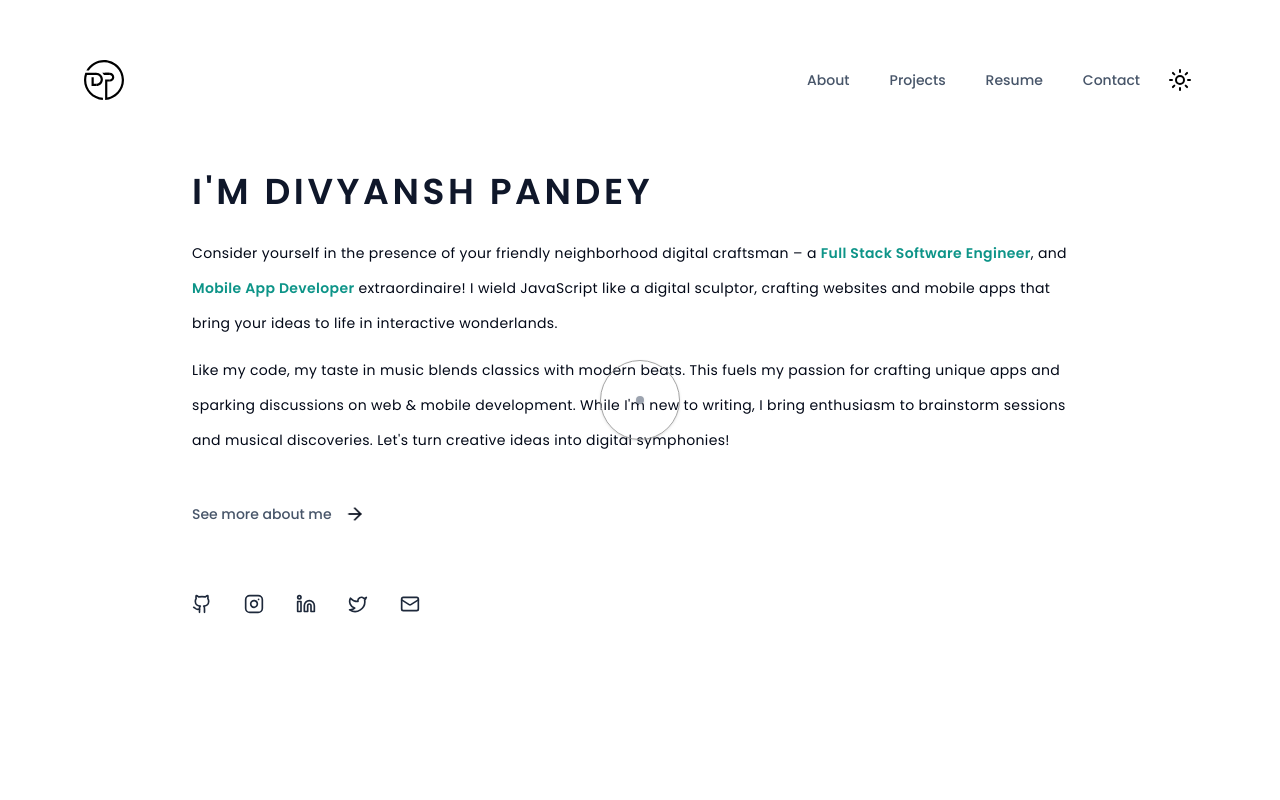
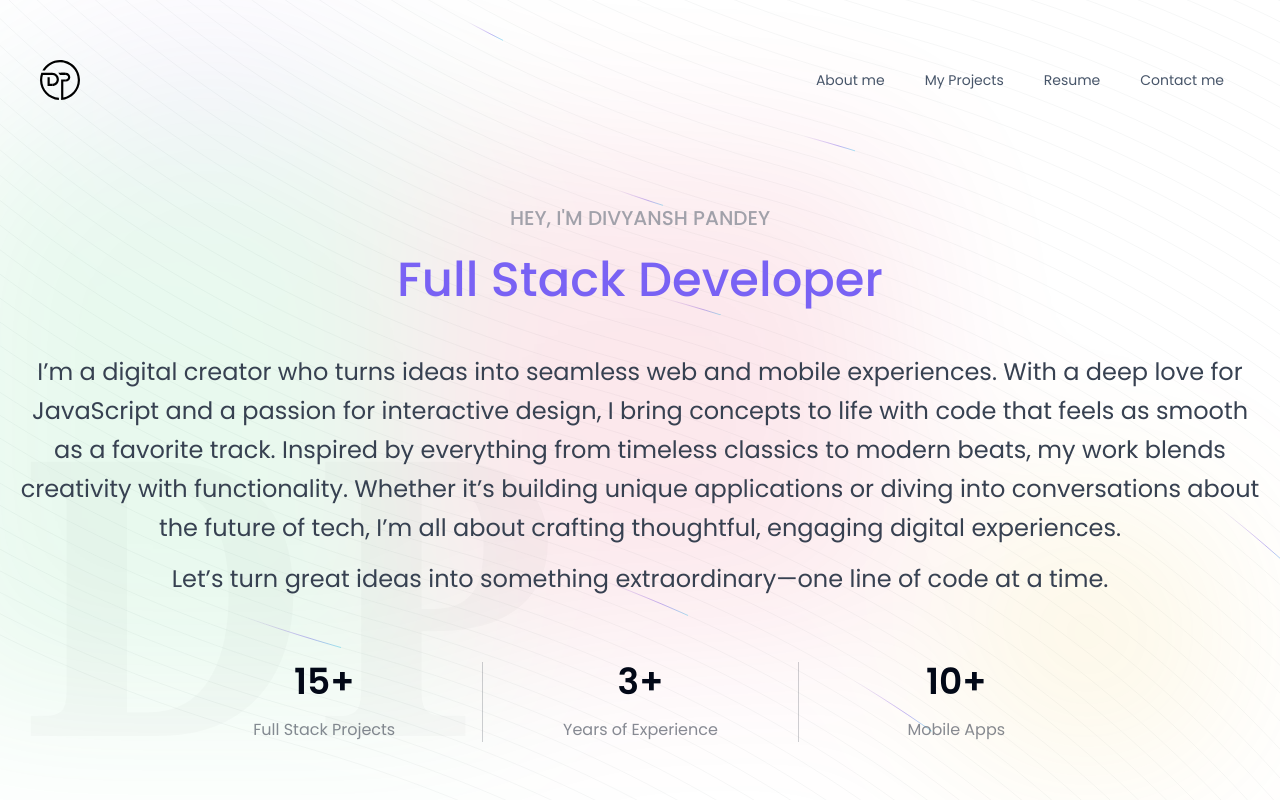
Before and after one commit to inevitableDivu/portfolio, a Next.js app: page / in a window 1280 px wide. Built offline with nearby package versions, Linux system fonts and the light colour scheme.

Commit message:
Feat: enhance navigation and add footer component; update styles and content

```diff
--- a/components/animation-wrapper.tsx
+++ b/components/animation-wrapper.tsx
@@ -3,7 +3,7 @@ import React, { useEffect, useMemo, useState } from "react";
 import { Variants, motion } from "framer-motion";
 import { curve, text, translate } from "@/lib/animate";
 import { useRouter } from "next/router";
-import { navigation } from "./navbar";
+import { navigation, Routes } from "./navbar";
 
 const anim = (variants: Variants) => {
 	return {
@@ -15,6 +15,16 @@ const anim = (variants: Variants) => {
 };
 
 const CURVE_INDEX = 300;
+
+function getRouteName(route: string) {
+	return (
+		Object.values(navigation).filter((nav) => {
+			const href = nav.mapRouteTo ?? nav.href;
+			if (route === href) return true;
+			return false;
+		})[0].name ?? "Home"
+	);
+}
 
 function Wrapper({ children }: React.PropsWithChildren) {
 	const [dimensions, setDimensions] = useState({ height: 0, width: 0 });
@@ -57,14 +67,12 @@ function Wrapper({ children }: React.PropsWithChildren) {
 	}, [dimensions.height, dimensions.width]);
 
 	return (
-		<div className="max-w-2xl sm:max-w-xl md:max-w-2xl lg:max-w-4xl mx-auto my-12 md:my-0 flex flex-col z-20 pb-20 sm:pb-0">
+		<div className="flex-1 max-w-2xl sm:max-w-xl md:max-w-2xl lg:max-w-none mx-auto my-12 md:my-0 flex flex-col z-20 pb-20 sm:pb-0 text-center">
 			<motion.p
 				className="fixed inset-0 text-white flex items-center justify-center z-[999999] text-xl lg:text-3xl font-semibold"
 				{...anim(text)}
 			>
-				<span className="mx-auto my-auto">
-					{navigation[router.route as keyof typeof navigation].name}
-				</span>
+				<span className="mx-auto my-auto">{getRouteName(router.route)}</span>
 			</motion.p>
 			{dimensions.width < 1 && (
 				<motion.div
--- /dev/null
+++ b/components/footer.tsx
@@ -0,0 +1,12 @@
+import React from "react";
+import SocialButtons from "./social.button";
+
+function Footer() {
+	return (
+		<div className="flex items-center justify-center mt-10 pb-10">
+			<SocialButtons />
+		</div>
+	);
+}
+
+export default Footer;
--- a/components/link.tsx
+++ b/components/link.tsx
@@ -36,7 +36,7 @@ function CustomLink({
 				<span
 					id="cardHover"
 					className={cn(
-						"text-xs xl:text-sm relative group font-medium text-slate-600 dark:text-slate-300",
+						"text-xs xl:text-sm relative group text-slate-600 dark:text-slate-300",
 						className
 					)}
 				>
--- a/components/navbar.tsx
+++ b/components/navbar.tsx
@@ -12,16 +12,33 @@ import CustomLink from "./link";
 import { useRouter } from "next/router";
 import { useTheme } from "./context/theme.provider";
 
-export const navigation = {
-	"/": { name: "Home", href: "/" },
-	"/about": { name: "About", href: "/about" },
-	"/projects": { name: "Projects", href: "/projects" },
-	"/resume": {
+export type Routes = "home" | "about" | "projects" | "resume" | "contact";
+
+export type NavigationType = {
+	[key in Routes]: {
+		hideFromNav: boolean;
+		name: string;
+		href: `/${Routes}`;
+		target?: string;
+		mapRouteTo?: string;
+	};
+};
+
+// export type RoutesType =
+
+export const navigation: NavigationType = {
+	home: { hideFromNav: true, name: "Home", href: "/home", mapRouteTo: "/" },
+	about: { hideFromNav: false, name: "About me", href: "/about" },
+	projects: { hideFromNav: false, name: "My Projects", href: "/projects" },
+	resume: {
+		hideFromNav: false,
 		name: "Resume",
-		href: "https://drive.google.com/file/d/16CrTWivHQH0rWxZTlo_BfVjh4XJXjKsX/view?usp=sharing",
+		href: "/resume",
+		mapRouteTo:
+			"https://drive.google.com/file/d/16CrTWivHQH0rWxZTlo_BfVjh4XJXjKsX/view?usp=sharing",
 		target: "_blank",
 	},
-	"/contact": { name: "Contact", href: "/contact" },
+	contact: { hideFromNav: false, name: "Contact me", href: "/contact" },
 };
 
 type ThemeProp = {
@@ -31,7 +48,7 @@ type ThemeProp = {
 function Navbar() {
 	const pathname = usePathname();
 	return (
-		<nav className="flex items-center justify-between lg:px-5 p-0 sm:pt-6 md:py-10 sm:max-w-xl mx-auto md:max-w-none transition-all duration-150 z-30">
+		<nav className="w-full flex items-center justify-between lg:px-5 p-0 sm:pt-6 md:py-10 sm:max-w-xl mx-auto md:max-w-none transition-all duration-150 z-30">
 			<div className="z-10 flex-shrink-0">
 				<Link href="/" className={pathname === "/" ? "pointer-events-none" : ""}>
 					<Logo className="h-10 w-10 text-black dark:text-white" />
@@ -41,12 +58,14 @@ function Navbar() {
 				<ul className="flex gap-2 items-center" id="cardHover">
 					<AnimatePresence mode="sync" presenceAffectsLayout>
 						{Object.values(navigation).map((nav) =>
-							nav.href !== "/" ? (
+							!nav.hideFromNav ? (
 								<CustomLink
 									key={nav.href}
-									{...nav}
+									href={nav.mapRouteTo || nav.href}
+									target={nav.target}
+									passHref
 									className={cn("px-4 py-3", {
-										hidden: pathname === nav.href,
+										"font-semibold": pathname === nav.href,
 									})}
 								>
 									{nav.name}
@@ -54,8 +73,6 @@ function Navbar() {
 							) : null
 						)}
 					</AnimatePresence>
-
-					<ThemeButton />
 				</ul>
 			</div>
 			<div className="md:hidden">
@@ -66,7 +83,6 @@ function Navbar() {
 }
 
 const ThemeButton = (props: ThemeProp) => {
-	const ref = useRef<boolean>(true);
 	const { theme, setTheme } = useTheme();
 	const isDark = theme === "dark";
 
@@ -84,7 +100,7 @@ const ThemeButton = (props: ThemeProp) => {
 		<button
 			onClick={() => setTheme(isDark ? "light" : "dark")}
 			className={cn(
-				"h-8 w-8 rounded-full overflow-hidden text-black dark:text-white",
+				"h-8 w-8 rounded-full overflow-hidden text-black dark:text-white hidden md:inline",
 				props.color
 			)}
 		>
@@ -143,14 +159,14 @@ export const Sidebar = () => {
 		let container = document.getElementById("content_container");
 		if (container) {
 			if (isOpen) {
-				container.style.overflow = "hidden";
+				container.style.overflowY = "hidden";
 			} else {
-				container.style.overflow = "auto";
+				container.style.overflowY = "auto";
 			}
 		}
 
 		return () => {
-			if (container) container.style.overflow = "auto";
+			if (container) container.style.overflowY = "auto";
 		};
 	}, [isOpen]);
 
--- a/constants/data.ts
+++ b/constants/data.ts
@@ -5,6 +5,7 @@ export const user = {
 	name: "Divyansh Pandey",
 	nameInitials: "dp",
 	profession: ["Full Stack Software Engineer", "Mobile App Developer"],
+	tagline: "Crafting Digital Experiences with a Touch of Creativity",
 };
 
 export const socialNetworks = {
@@ -18,8 +19,8 @@ export const socialNetworks = {
 export const profile = {
 	title: "Your Friendly Neighborhood Digital Craftsman: Building Apps with Beats of Code",
 	about: [
-		`Consider yourself in the presence of your friendly neighborhood digital craftsman – a %PROFESSION% extraordinaire! I wield JavaScript like a digital sculptor, crafting websites and mobile apps that bring your ideas to life in interactive wonderlands.`,
-		`Like my code, my taste in music blends classics with modern beats. This fuels my passion for crafting unique apps and sparking discussions on web & mobile development. While I'm new to writing, I bring enthusiasm to brainstorm sessions and musical discoveries. Let's turn creative ideas into digital symphonies!`,
+		`I’m a digital creator who turns ideas into seamless web and mobile experiences. With a deep love for JavaScript and a passion for interactive design, I bring concepts to life with code that feels as smooth as a favorite track. Inspired by everything from timeless classics to modern beats, my work blends creativity with functionality. Whether it’s building unique applications or diving into conversations about the future of tech, I’m all about crafting thoughtful, engaging digital experiences.`,
+		`Let’s turn great ideas into something extraordinary—one line of code at a time.`,
 	],
 };
 
@@ -31,8 +32,8 @@ type SiteStyle = {
 const backgroundsArr: SiteStyle["background"][] = ["beam", "boxes", "none"];
 
 export const styles: SiteStyle = {
-	background: backgroundsArr[Math.floor(Math.random() * backgroundsArr.length)],
-	cursor: true,
+	background: "beam",
+	cursor: false,
 };
 
 export const beamStyle = {
--- a/lib/markdown.tsx
+++ b/lib/markdown.tsx
@@ -9,12 +9,14 @@ export const ABOUT_FORMAT_CONSTANTS: AboutFormatConstantType[] = ["%PROFESSION%"
 
 type FromatTextReturnType = (JSX.Element | string)[];
 
-function formatText<T extends string>(paragraph: string, format_constant_arr: T[] = []): FromatTextReturnType {
+function formatText<T extends string>(
+	paragraph: string,
+	format_constant_arr: T[] = []
+): FromatTextReturnType {
 	let response: FromatTextReturnType = [];
 
 	let jsxEl: (JSX.Element | string)[] = [];
-	const is_plain_para = format_constant_arr.every(item => !paragraph.includes(item));
-	console.log({ is_plain_para })
+	const is_plain_para = format_constant_arr.every((item) => !paragraph.includes(item));
 
 	if (is_plain_para) {
 		response.push(paragraph);
@@ -22,18 +24,22 @@ function formatText<T extends string>(paragraph: string, format_constant_arr: T[
 		format_constant_arr.map((item) => {
 			jsxEl = [];
 			if (paragraph.includes(item)) {
-				let profession: (JSX.Element | string)[] = [];
-				user.profession.forEach((title, index) => {
+				let newText: (JSX.Element | string)[] = [];
+				const key = item.replace(/%/g, "") as AboutFormatConstant;
+				let content = user[key.toLowerCase() as keyof typeof user];
+				if (!Array.isArray(content)) content = [content];
+
+				content.forEach((title, index) => {
 					let isLastIndex = index === user.profession.length - 1;
-					if (isLastIndex) profession.push("and ");
-					profession.push(<Text key={Math.random()}>{title}</Text>);
-					if (!isLastIndex) profession.push(", ");
+					if (isLastIndex) newText.push("and ");
+					newText.push(<Text key={Math.random()}>{title}</Text>);
+					if (!isLastIndex) newText.push(", ");
 				});
-				let updatedPara = paragraph.split("%PROFESSION%");
-				jsxEl = [updatedPara[0], ...profession, ...updatedPara.slice(1)];
+				let updatedPara = paragraph.split(item);
+				jsxEl = [updatedPara[0], ...newText, ...updatedPara.slice(1)];
 			}
 			if (jsxEl) response.push(...jsxEl);
-		})
+		});
 	}
 
 	return response;
--- a/package.json
+++ b/package.json
@@ -3,7 +3,7 @@
   "version": "0.1.0",
   "private": true,
   "scripts": {
-    "dev": "next dev",
+    "dev": "next dev --turbo",
     "build": "next build",
     "start": "next start",
     "lint": "next lint"
--- a/pages/_app.tsx
+++ b/pages/_app.tsx
@@ -8,6 +8,7 @@ import { Poppins } from "next/font/google";
 
 import "@/styles/globals.css";
 import ThemeProvider from "@/components/context/theme.provider";
+import Footer from "@/components/footer";
 
 const poppins = Poppins({
 	weight: ["400", "500", "600", "700"],
@@ -27,7 +28,7 @@ export default function App({ Component, pageProps, router }: AppProps) {
 			<Background />
 			<div
 				id="content_container"
-				className={cn("p-4 sm:p-5 max-h-full overflow-y-auto overflow-x-hidden h-full", {
+				className={cn("max-h-full overflow-y-auto overflow-x-hidden h-full", {
 					"fixed inset-0 z-10": styles.background === "beam",
 				})}
 			>
@@ -35,7 +36,7 @@ export default function App({ Component, pageProps, router }: AppProps) {
 
 				<div
 					className={cn(
-						"max-h-full h-full inset-y-0 max-w-6xl mx-auto pb-2",
+						"p-4 sm:p-5 max-h-full h-full inset-y-0 max-w-7xl mx-auto pb-2",
 						poppins.className
 					)}
 				>
@@ -49,6 +50,8 @@ export default function App({ Component, pageProps, router }: AppProps) {
 					>
 						<Component key={router.route} {...pageProps} />
 					</AnimatePresence>
+
+					<Footer />
 				</div>
 			</div>
 		</ThemeProvider>
--- a/pages/index.tsx
+++ b/pages/index.tsx
@@ -1,7 +1,6 @@
 import Wrapper from "@/components/animation-wrapper";
 import Heading from "@/components/heading";
 import CustomLink from "@/components/link";
-import SocialButtons from "@/components/social.button";
 import { beamStyle, profile, user } from "@/constants/data";
 import { ABOUT_FORMAT_CONSTANTS, formatText } from "@/lib/markdown";
 import { cn } from "@/lib/utils";
@@ -10,24 +9,29 @@ import { ArrowUp } from "lucide-react";
 function Home() {
 	return (
 		<Wrapper>
-			<Heading>I&apos;m {user.name}</Heading>
+			<div className="text-xl uppercase text-zinc-400 font-medium mt-16">
+				Hey, I&apos;m {user.name}
+			</div>
+			<div className="text-theme-purple text-5xl font-medium mt-6 mb-12">
+				Full Stack Developer
+			</div>
 			<div className="space-y-3 flex flex-col">
 				{Array.isArray(profile.about) ? (
 					profile.about.map((para, index) => (
 						<p
 							key={index}
 							className={cn(
-								"text-xs dark:font-normal md:text-sm leading-[2.5] md:leading-[2.5] lg:leading-[2.5] tracking-wide z-10",
+								"dark:font-normal text-2xl leading-relaxed text-gray-700",
 								beamStyle
 							)}
 						>
-							{formatText(para, ABOUT_FORMAT_CONSTANTS)}
+							{para}
 						</p>
 					))
 				) : (
 					<p
 						className={cn(
-							"text-xs dark:font-normal md:text-sm leading-[2.5] md:leading-[2.5] lg:leading-[2.5] tracking-wide z-10",
+							"dark:font-normal text-2xl leading-relaxed text-gray-700",
 							beamStyle
 						)}
 					>
@@ -35,24 +39,22 @@ function Home() {
 					</p>
 				)}
 			</div>
-			<br className="hidden md:block" />
-			<div className="my-3 md:my-5">
-				<div className="flex items-center gap-3">
-					<CustomLink
-						href="/about"
-						underlineClass="origin-left mx-0"
-						className="text-sm dark:text-white"
-					>
-						<span>See more about me</span>{" "}
-					</CustomLink>
-					<span className="rotate-90">
-						<ArrowUp className="h-5 w-5 animate-bounce" />
-					</span>
+			<div className="flex-1 my-16 flex items-center justify-center">
+				<div className="grid grid-cols-3 divide-x-[0.5px] divide-[#0F172A]/20">
+					<div className="px-16 flex flex-col gap-4">
+						<div className="text-4xl font-semibold">15+</div>
+						<div className="text-[#0F172A]/50">Full Stack Projects</div>
+					</div>
+					<div className="px-20 flex flex-col gap-4">
+						<div className="text-4xl font-semibold">3+</div>
+						<div className="text-[#0F172A]/50">Years of Experience</div>
+					</div>
+					<div className="px-20 flex flex-col gap-4">
+						<div className="text-4xl font-semibold">10+</div>
+						<div className="text-[#0F172A]/50">Mobile Apps</div>
+					</div>
 				</div>
 			</div>
-			<br className="hidden md:block" />
-			<br className="hidden md:block" />
-			<SocialButtons />
 		</Wrapper>
 	);
 }
--- a/styles/globals.css
+++ b/styles/globals.css
@@ -76,6 +76,10 @@
 	}
 }
 
+#__next {
+	@apply h-full;
+}
+
 ::-webkit-scrollbar {
 	@apply w-2 hidden md:block;
 }
@@ -103,3 +107,7 @@
 *::-ms-selection {
 	@apply bg-teal-600;
 }
+
+* {
+	scroll-behavior: smooth;
+}
--- a/tailwind.config.ts
+++ b/tailwind.config.ts
@@ -54,7 +54,7 @@ const config = {
 					DEFAULT: "hsl(var(--card))",
 					foreground: "hsl(var(--card-foreground))",
 				},
-				"theme-purple": "#6344F5",
+				"theme-purple": "#7962F4",
 				"theme-pink": "#AE48FF",
 			},
 			borderRadius: {
```
Lines whose indentation alone changed are shown as unchanged.
